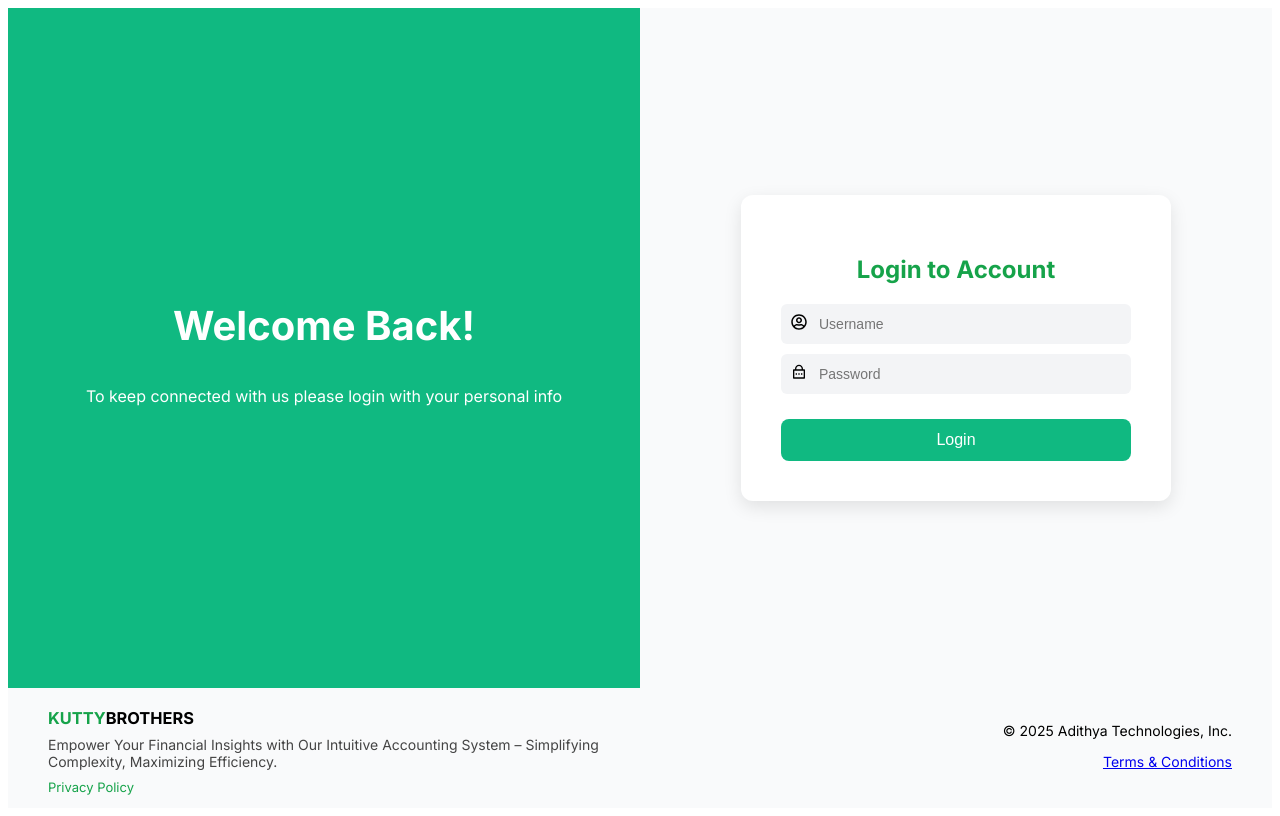
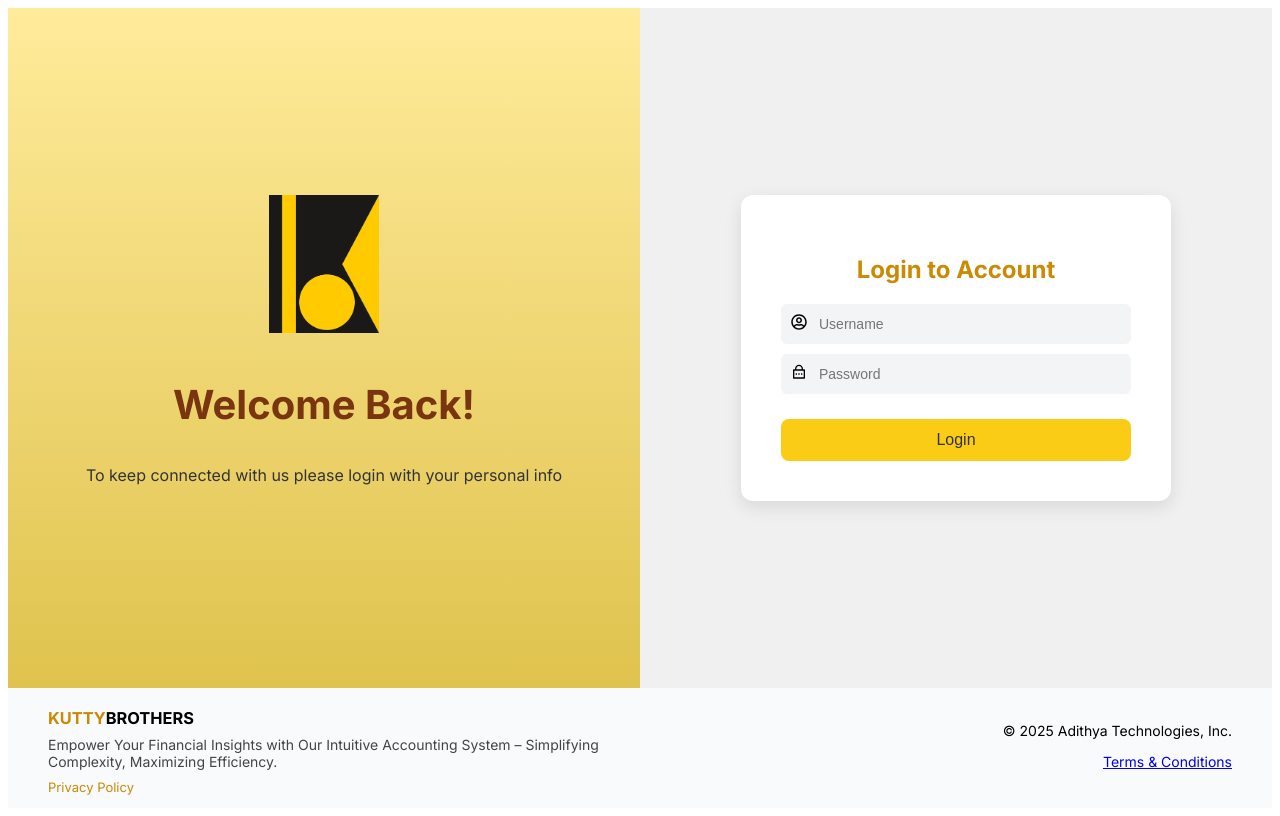
Before and after one commit to adi-dev-x/KUTTY-BROTHERS-UI, a React (Vite) app: page /login in a window 1280 px wide. Built offline with nearby package versions, Linux system fonts and the light colour scheme.

Commit message:
theme change

```diff
--- a/src/components/LoginPage/LoginPage.css
+++ b/src/components/LoginPage/LoginPage.css
@@ -14,11 +14,14 @@
   height: 100%;         /* Ensure it takes space before footer */
 }
 
-/* Left green welcome panel */
+/* Left yellow welcome panel */
 .welcome-panel {
   flex: 1;
-  background: #10b981;
-  color: white;
+  background: linear-gradient(rgb(255, 235, 155), rgba(220, 188, 58, 0.9)),
+              url("/src/assets/green-bg.png"); /* ✅ your image */
+  background-size: cover;
+  background-position: center;
+  color: #333;
   display: flex;
   flex-direction: column;
   justify-content: center;
@@ -27,15 +30,17 @@
   padding: 40px;
 }
 
+
 .welcome-panel h1 {
   font-size: 2.5rem;
   margin-bottom: 20px;
+  color: #78350f; /* muted brown for matte feel */
 }
 
 /* Right login panel */
 .form-panel {
   flex: 1;
-  background: #f9fafb;
+  background: #f0f0f0;
   display: flex;
   justify-content: center;
   align-items: center;
@@ -54,7 +59,7 @@
 
 .form-box h2 {
   margin-bottom: 20px;
-  color: #16a34a;
+  color: #ca8a04; /* earthy golden */
 }
 
 /* Social login */
@@ -100,8 +105,8 @@
   width: 100%;
   padding: 12px;
   margin-top: 15px;
-  background: #10b981;
-  color: white;
+  background: #facc15; /* matte yellow */
+  color: #333;
   font-size: 16px;
   border: none;
   border-radius: 8px;
@@ -109,7 +114,7 @@
 }
 
 .login-btn:hover {
-  background: #059669;
+  background: #eab308; /* darker yellow hover */
 }
 
 /* Footer */
@@ -135,7 +140,7 @@
 }
 
 .footer-left .green {
-  color: #16a34a;
+  color: #ca8a04; /* changed highlight to golden */
 }
 
 .footer-left p {
@@ -144,7 +149,7 @@
 }
 
 .footer-left a {
-  color: #16a34a;
+  color: #ca8a04; /* link highlight */
   text-decoration: none;
   font-size: 13px;
 }
@@ -162,6 +167,7 @@
   margin: 0 5px;
   text-decoration: none;
   font-size: 20px;
+  color: #ca8a04; /* yellow-golden for icons */
 }
 
 /* Responsive */
@@ -190,9 +196,27 @@
     text-align: center;
   }
 }
+
 .error-message {
   color: red;
   font-size: 14px;
   margin-top: 10px;
   text-align: center;
 }
+
+/* Logo inside welcome-panel */
+.welcome-logo {
+  width: 20%;            /* relative to parent panel */
+  max-width: 120px;      /* don’t grow too large */
+  height: auto;          /* keeps aspect ratio */
+  margin-bottom: 20px;
+  object-fit: contain;
+}
+
+/* On very small screens */
+@media (max-width: 600px) {
+  .welcome-logo {
+    width: 30%;          /* slightly bigger for small screens */
+    max-width: 100px;
+  }
+}
--- a/src/components/LoginPage/LoginPage.jsx
+++ b/src/components/LoginPage/LoginPage.jsx
@@ -3,7 +3,7 @@ import "./LoginPage.css";
 import { RiLockPasswordLine } from "react-icons/ri";
 import { FaRegUserCircle } from "react-icons/fa";
 import Footer from "../footer/Footer";
-
+import logo from "/src/assets/logo.png"; // ✅ Import logo
 
 const LoginPage = ({ onLoginSuccess }) => {
   const [email, setEmail] = useState("");
@@ -30,6 +30,7 @@ const LoginPage = ({ onLoginSuccess }) => {
       <div className="login-container">
         {/* Left Section */}
         <div className="welcome-panel">
+          <img src={logo} alt="Logo" className="welcome-logo" /> {/* ✅ Logo added */}
           <h1>Welcome Back!</h1>
           <p>To keep connected with us please login with your personal info</p>
         </div>
@@ -69,13 +70,11 @@ const LoginPage = ({ onLoginSuccess }) => {
               </button>
             </form>
           </div>
+        </div>
+      </div>
 
-        </div>
-
-      </div>
-<Footer />
+      <Footer />
     </div>
-
   );
 };
 
--- a/src/components/MainPage/MainPage.css
+++ b/src/components/MainPage/MainPage.css
@@ -15,6 +15,7 @@
 
 .logo {
   font-weight: bold;
+  color: #ca8a04; /* golden logo */
 }
 
 .header-actions {
@@ -26,7 +27,7 @@
   width: 35px;
   height: 35px;
   border-radius: 50%;
-  background: #57b45c;
+  background: #ca8a04; /* golden profile circle */
   color: white;
   display: flex;
   align-items: center;
@@ -37,36 +38,53 @@
 .main-content {
   flex: 1;
   padding: 30px;
-  background: #f7f7f7;
+  background: #f0f0f0;
 }
-
 .cards-grid {
   display: grid;
-  grid-template-columns: repeat(auto-fit, minmax(250px, 1fr)); /* slightly larger min width */
-  gap: 20px;
+  grid-template-columns: repeat(3, 1fr); /* 3 cards per row on desktop */
+  gap: 30px; /* bigger gap for breathing space */
   width: 100%;
-  box-sizing: border-box; /* ensure padding doesn't break layout */
+  box-sizing: border-box;
+  margin: 0 auto;
+  max-width: 1200px; /* keeps layout centered on wide screens */
 }
 
 .card {
   background: #fff;
-  border-radius: 10px;
-  padding: 20px;
+  border-radius: 12px;
+  padding: 30px; /* bigger padding */
   text-align: center;
   box-shadow: 0px 2px 6px rgba(0,0,0,0.1);
-  transition: transform 0.2s;
-  width: 100%; /* ensure full width inside grid cell */
-  box-sizing: border-box;
+  transition: all 0.3s ease;
+  cursor: pointer;
+  font-size: 16px; /* slightly larger text */
 }
 
 .card:hover {
-  transform: translateY(-5px);
+  transform: translateY(-6px);
+  box-shadow: 0px 6px 16px rgba(202, 138, 4, 0.3); /* golden hover glow */
 }
 
 .card-icon {
-  margin-bottom: 10px;
-  color: #2f5233;
+  font-size: 40px; /* bigger icons */
+  margin-bottom: 15px;
+  color: #ca8a04;
 }
+
+/* Responsive adjustments */
+@media (max-width: 992px) {
+  .cards-grid {
+    grid-template-columns: repeat(2, 1fr); /* 2 cards per row on tablets */
+  }
+}
+
+@media (max-width: 600px) {
+  .cards-grid {
+    grid-template-columns: 1fr; /* 1 card per row on mobile */
+  }
+}
+
 
 .main-footer {
   background: #fff;
@@ -77,6 +95,7 @@
 
 .footer-left h3 {
   margin: 0;
+  color: #ca8a04; /* golden footer title */
 }
 
 .footer-left p {
@@ -91,3 +110,9 @@
   margin-top: 15px;
   color: #666;
 }
+
+
+.card:hover {
+  transform: translateY(-6px);
+  box-shadow: 0px 6px 16px rgba(202, 138, 4, 0.3); /* golden hover glow */
+}
--- a/src/components/attendance/AttendancePage.css
+++ b/src/components/attendance/AttendancePage.css
@@ -2,7 +2,7 @@
   display: flex;
   flex-direction: column;
   min-height: 100vh;
-  background: #f9fafb;
+  background: #f0f0f0;
 }
 
 /* Back button */
@@ -12,6 +12,11 @@
   font-weight: 600;
   color: #555;
   cursor: pointer;
+  transition: color 0.2s ease-in-out;
+}
+
+.back-btn:hover {
+  color: #ca8a04; /* golden on hover */
 }
 
 /* Card grid */
@@ -30,26 +35,33 @@
   padding: 25px;
   text-align: center;
   box-shadow: 0px 4px 10px rgba(0,0,0,0.08);
-  transition: transform 0.2s ease-in-out;
+  transition: transform 0.2s ease-in-out, box-shadow 0.2s ease-in-out;
   max-width: 300px;
   width: 100%;
-  max-height: 220px;
+  max-height: 170px;
+  cursor: pointer;
 }
 
 .card:hover {
   transform: translateY(-5px);
+  box-shadow: 0px 8px 18px rgba(202, 138, 4, 0.25); /* golden glow */
 }
 
 .card-icon {
   font-size: 30px;
-  color: #2e7d32;
+  color: #ca8a04; /* golden */
   margin-bottom: 10px;
+  transition: color 0.3s ease;
+}
+
+.card:hover .card-icon {
+  color: #b45309; /* darker golden on hover */
 }
 
 .card h3 {
   font-size: 18px;
   font-weight: 600;
-  color: #2e7d32;
+  color: #ca8a04; /* golden */
   margin-bottom: 5px;
 }
 
--- a/src/components/footer/Footer.css
+++ b/src/components/footer/Footer.css
@@ -20,7 +20,7 @@
 }
 
 .footer-left .green {
-  color: #16a34a;
+  color: #ca8a04; /* replaced green with golden */
 }
 
 .footer-left p {
@@ -29,7 +29,7 @@
 }
 
 .footer-left a {
-  color: #16a34a;
+  color: #ca8a04; /* golden links */
   text-decoration: none;
   font-size: 13px;
 }
@@ -46,4 +46,5 @@
   margin: 0 5px;
   text-decoration: none;
   font-size: 20px;
+  color: #ca8a04; /* golden social icons */
 }
--- a/src/components/footer/Footer.jsx
+++ b/src/components/footer/Footer.jsx
@@ -7,7 +7,7 @@ const Footer = () => {
     <footer className="footer">
       {/* Left side */}
       <div className="footer-left">
-        <h3>
+        <h3 style={{ color: "#000000ff" }}>
           <span className="green">KUTTY</span>BROTHERS
         </h3>
         <p>
--- a/src/components/header/Header.css
+++ b/src/components/header/Header.css
@@ -28,12 +28,13 @@
   padding: 6px 12px;
   border: none;
   border-radius: 6px;
-  background: #68a986;
+  background: #ca8a04;  /* golden theme */
   color: white;
   cursor: pointer;
   font-size: 14px;
+  transition: background 0.3s ease;
 }
 
 .logout-btn:hover {
-  background: #dc2626;
+  background: #a16207; /* darker golden on hover */
 }
--- a/src/components/header/Header.jsx
+++ b/src/components/header/Header.jsx
@@ -5,8 +5,8 @@ import logo from "/src/assets/logo.png"; // ✅ safer import path in Vite
 const Header = ({ onLogout }) => {
   return (
     <header className="main-header">
-      <h2 className="logo">
-        <span style={{ color: "#57b45c" }}>KUTTY</span>BROTHERS
+      <h2 className="logo" style={{ color: "#000000ff" }}>
+        <span style={{ color: "#ca8a04" }}>KUTTY</span>BROTHERS
       </h2>
       <div className="header-actions">
         <img src={logo} alt="Logo" className="profile-logo" />
```
Also changed, not shown: src/assets/green-bg.png (renamed from public/green-bg.png).
